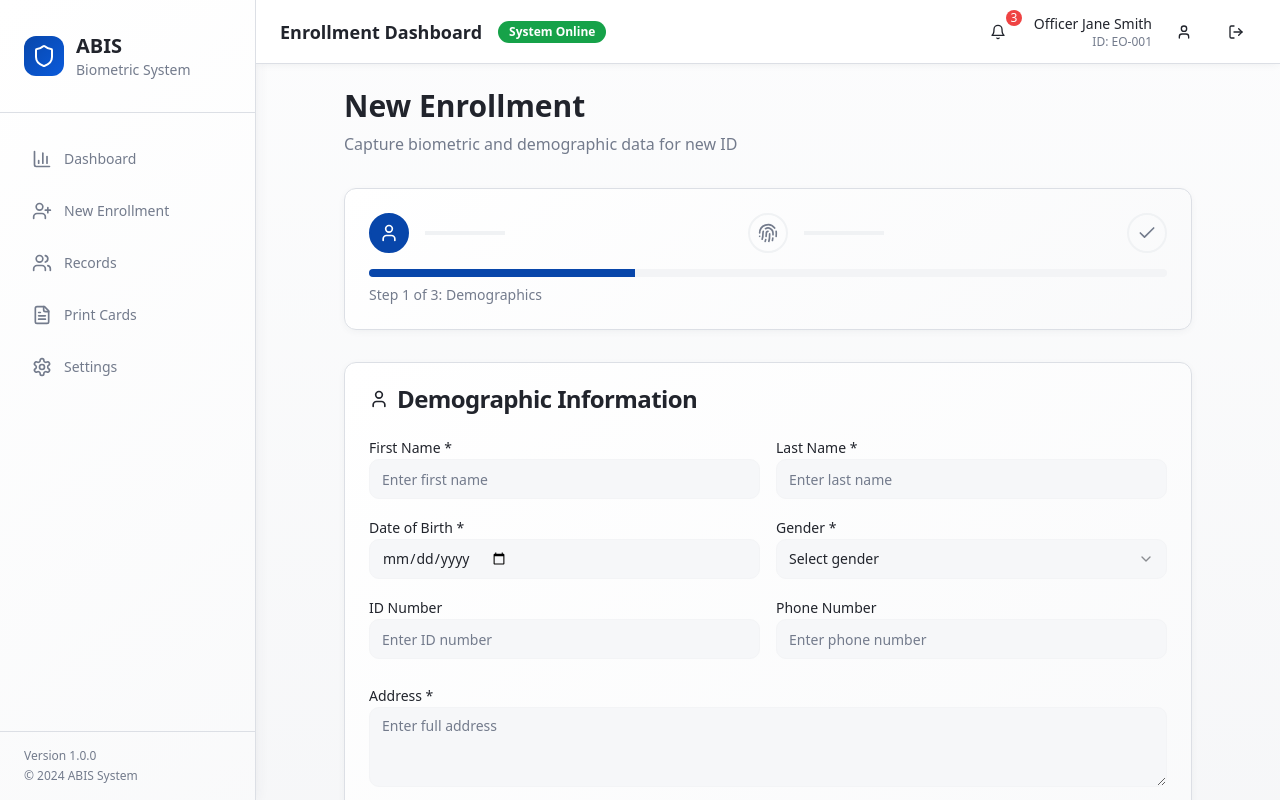
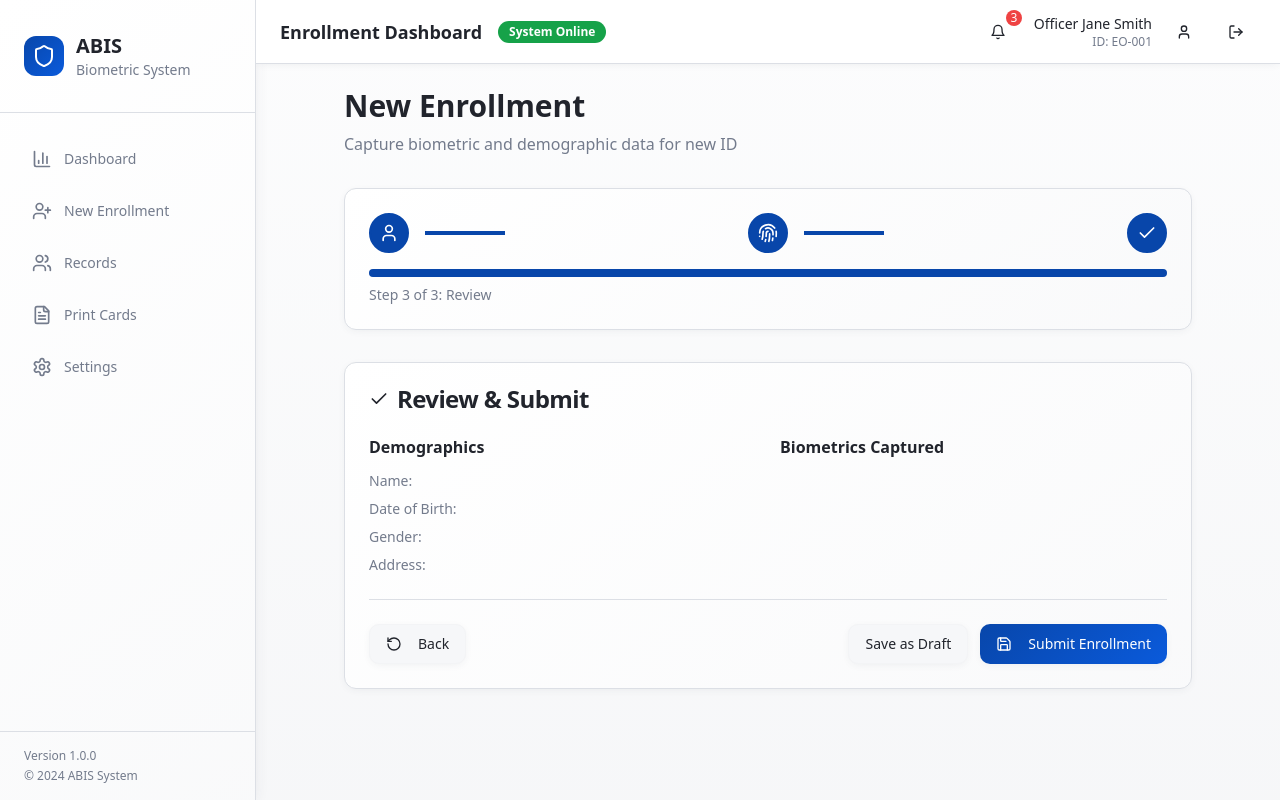
Before and after one commit to anothermobb/abis-enrol-portal, a React (Vite) app: page /enroll/review in a window 1280 px wide. Built offline with nearby package versions, Linux system fonts and the light colour scheme.

Commit message:
Add Biometrics page and route
Completes the "Continue to Biometrics" button route and creates the associated page.

```diff
--- a/src/App.tsx
+++ b/src/App.tsx
@@ -22,6 +22,9 @@ const App = () => (
           <Routes>
             <Route path="/" element={<Dashboard />} />
             <Route path="/enroll" element={<Enrollment />} />
+            <Route path="/enroll/demographics" element={<Enrollment />} />
+            <Route path="/enroll/biometrics" element={<Enrollment />} />
+            <Route path="/enroll/review" element={<Enrollment />} />
             <Route path="/enroll/:id" element={<Enrollment />} />
             <Route path="/records" element={<Records />} />
             <Route path="/records/:id" element={<Records />} />
--- a/src/pages/Enrollment.tsx
+++ b/src/pages/Enrollment.tsx
@@ -1,4 +1,5 @@
-import { useState } from "react";
+import { useState, useEffect } from "react";
+import { useNavigate, useLocation } from "react-router-dom";
 import { Card, CardContent, CardHeader, CardTitle } from "@/components/ui/card";
 import { Button } from "@/components/ui/button";
 import { Input } from "@/components/ui/input";
@@ -22,7 +23,18 @@ type Step = "demographics" | "biometrics" | "review";
 type BiometricType = "fingerprint" | "photo" | "iris";
 
 export const Enrollment = () => {
-  const [currentStep, setCurrentStep] = useState<Step>("demographics");
+  const navigate = useNavigate();
+  const location = useLocation();
+
+  // Get current step from URL or default to demographics
+  const getStepFromPath = (): Step => {
+    const path = location.pathname;
+    if (path.includes('/biometrics')) return 'biometrics';
+    if (path.includes('/review')) return 'review';
+    return 'demographics';
+  };
+
+  const [currentStep, setCurrentStep] = useState<Step>(getStepFromPath());
   const [capturedBiometrics, setCapturedBiometrics] = useState<BiometricType[]>([]);
   const [enrollmentData, setEnrollmentData] = useState({
     firstName: "",
@@ -34,6 +46,20 @@ export const Enrollment = () => {
     email: "",
     idNumber: ""
   });
+
+  // Update URL when step changes
+  const handleStepChange = (step: Step) => {
+    setCurrentStep(step);
+    navigate(`/enroll/${step}`);
+  };
+
+  // Sync URL changes with step state
+  useEffect(() => {
+    const newStep = getStepFromPath();
+    if (newStep !== currentStep) {
+      setCurrentStep(newStep);
+    }
+  }, [location.pathname]);
 
   const steps = [
     { id: "demographics", label: "Demographics", icon: User },
@@ -170,7 +196,7 @@ export const Enrollment = () => {
 
             <div className="flex justify-end">
               <Button
-                onClick={() => setCurrentStep("biometrics")}
+                onClick={() => handleStepChange("biometrics")}
                 className="bg-gradient-primary"
                 disabled={!enrollmentData.firstName || !enrollmentData.lastName || !enrollmentData.dateOfBirth}
               >
@@ -309,12 +335,12 @@ export const Enrollment = () => {
 
           {/* Navigation */}
           <div className="flex justify-between">
-            <Button variant="outline" onClick={() => setCurrentStep("demographics")}>
+            <Button variant="outline" onClick={() => handleStepChange("demographics")}>
               <RotateCcw className="w-4 h-4 mr-2" />
               Back
             </Button>
             <Button
-              onClick={() => setCurrentStep("review")}
+              onClick={() => handleStepChange("review")}
               className="bg-gradient-primary"
               disabled={!isBiometricsComplete}
             >
@@ -362,7 +388,7 @@ export const Enrollment = () => {
 
             {/* Actions */}
             <div className="flex justify-between pt-6 border-t border-border">
-              <Button variant="outline" onClick={() => setCurrentStep("biometrics")}>
+              <Button variant="outline" onClick={() => handleStepChange("biometrics")}>
                 <RotateCcw className="w-4 h-4 mr-2" />
                 Back
               </Button>
```
